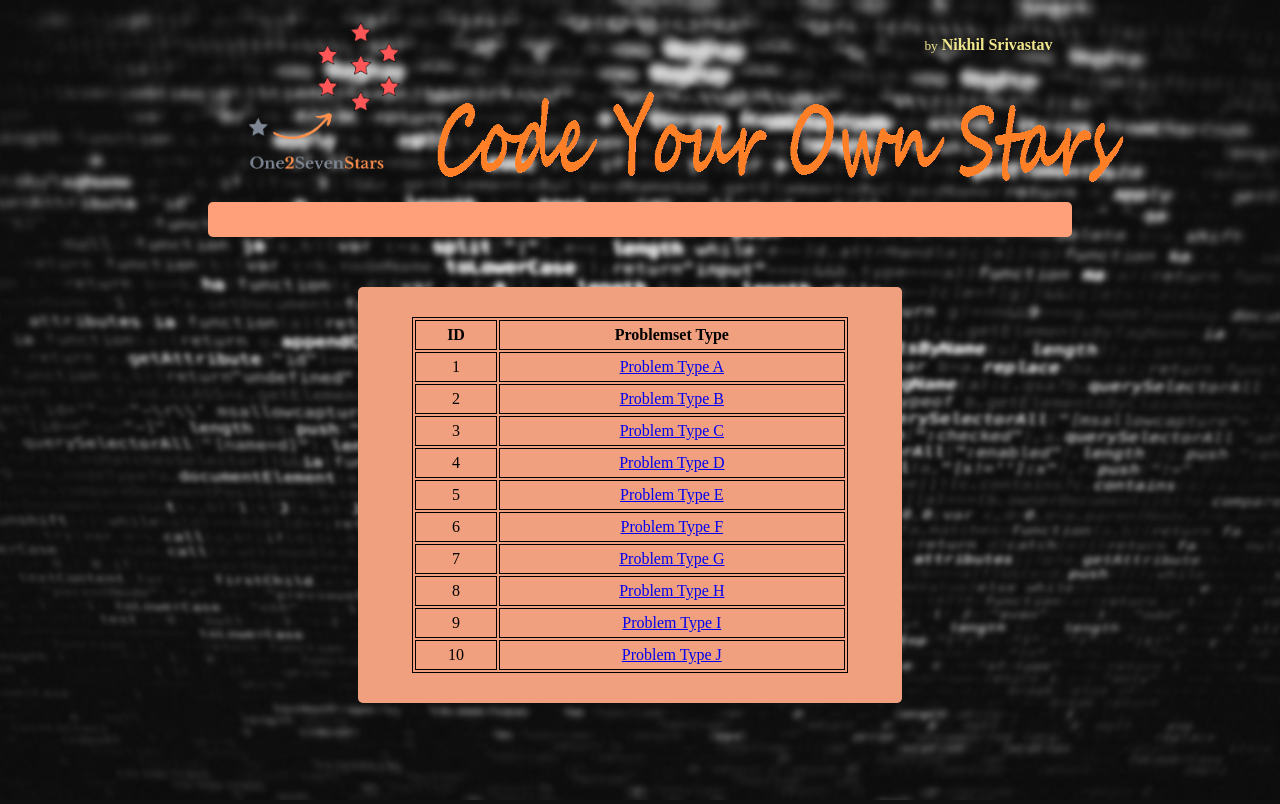
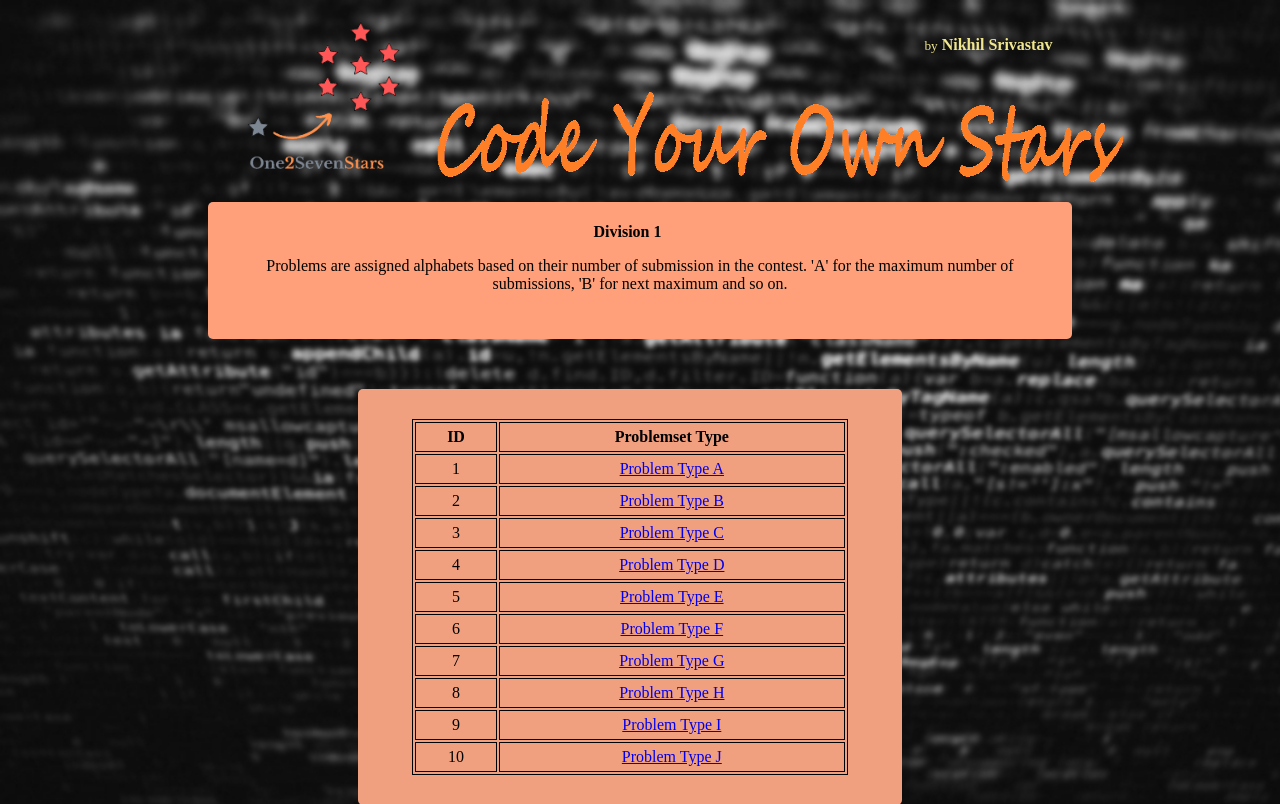
Before and after one commit to NikhilSri700/cp_booster, a Django app: page /long/division1/ in a window 1280 px wide. Shown: the top 804 px of the page. Run offline with Django 3.2, Linux system fonts and the light colour scheme.

Commit message:
updated landing pages of all divisions

```diff
--- a/templates/cook_off/div1/landing.html
+++ b/templates/cook_off/div1/landing.html
@@ -15,7 +15,8 @@
 
 {% block content %}
     <div class="box">
-
+        <p style="text-align: center; margin-right: 25px;"><b>Division 1</b></p>
+        <p style="text-align: center;">Problems are assigned alphabets based on their number of submission in the contest. 'A' for the maximum number of submissions, 'B' for next maximum and so on.</p>
     </div>
     <div class="smallbox">
         <table style="width:90%; margin-left: auto; margin-right: auto;">
--- a/templates/cook_off/div2/landing.html
+++ b/templates/cook_off/div2/landing.html
@@ -15,7 +15,8 @@
 
 {% block content %}
     <div class="box">
-
+        <p style="text-align: center; margin-right: 25px;"><b>Division 2</b></p>
+        <p style="text-align: center;">Problems are assigned alphabets based on their number of submission in the contest. 'A' for the maximum number of submissions, 'B' for next maximum and so on.</p>
     </div>
     <div class="smallbox">
         <table style="width:90%; margin-left: auto; margin-right: auto;">
--- a/templates/long/div1/landing.html
+++ b/templates/long/div1/landing.html
@@ -15,7 +15,8 @@
 
 {% block content %}
     <div class="box">
-
+        <p style="text-align: center; margin-right: 25px;"><b>Division 1</b></p>
+        <p style="text-align: center;">Problems are assigned alphabets based on their number of submission in the contest. 'A' for the maximum number of submissions, 'B' for next maximum and so on.</p>
     </div>
     <div class="smallbox">
         <table style="width:90%; margin-left: auto; margin-right: auto;">
--- a/templates/long/div2/landing.html
+++ b/templates/long/div2/landing.html
@@ -15,7 +15,8 @@
 
 {% block content %}
     <div class="box">
-
+        <p style="text-align: center; margin-right: 25px;"><b>Division 2</b></p>
+        <p style="text-align: center;">Problems are assigned alphabets based on their number of submission in the contest. 'A' for the maximum number of submissions, 'B' for next maximum and so on.</p>
     </div>
     <div class="smallbox">
         <table style="width:90%; margin-left: auto; margin-right: auto;">
--- a/templates/lunch_time/div1/landing.html
+++ b/templates/lunch_time/div1/landing.html
@@ -15,7 +15,8 @@
 
 {% block content %}
     <div class="box">
-
+        <p style="text-align: center; margin-right: 25px;"><b>Division 1</b></p>
+        <p style="text-align: center;">Problems are assigned alphabets based on their number of submission in the contest. 'A' for the maximum number of submissions, 'B' for next maximum and so on.</p>
     </div>
     <div class="smallbox">
         <table style="width:90%; margin-left: auto; margin-right: auto;">
--- a/templates/lunch_time/div2/landing.html
+++ b/templates/lunch_time/div2/landing.html
@@ -15,7 +15,8 @@
 
 {% block content %}
     <div class="box">
-
+        <p style="text-align: center; margin-right: 25px;"><b>Division 2</b></p>
+        <p style="text-align: center;">Problems are assigned alphabets based on their number of submission in the contest. 'A' for the maximum number of submissions, 'B' for next maximum and so on.</p>
     </div>
     <div class="smallbox">
         <table style="width:90%; margin-left: auto; margin-right: auto;">
```
